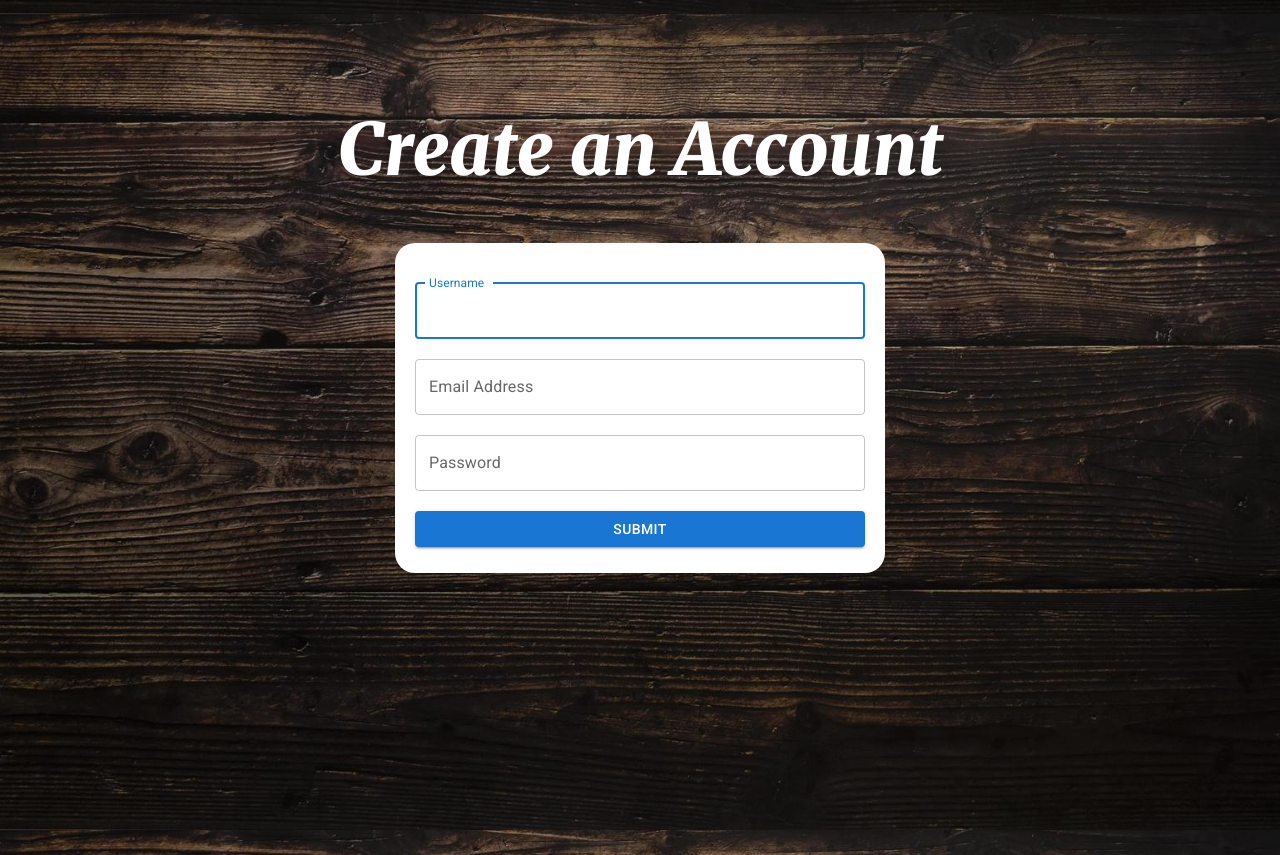
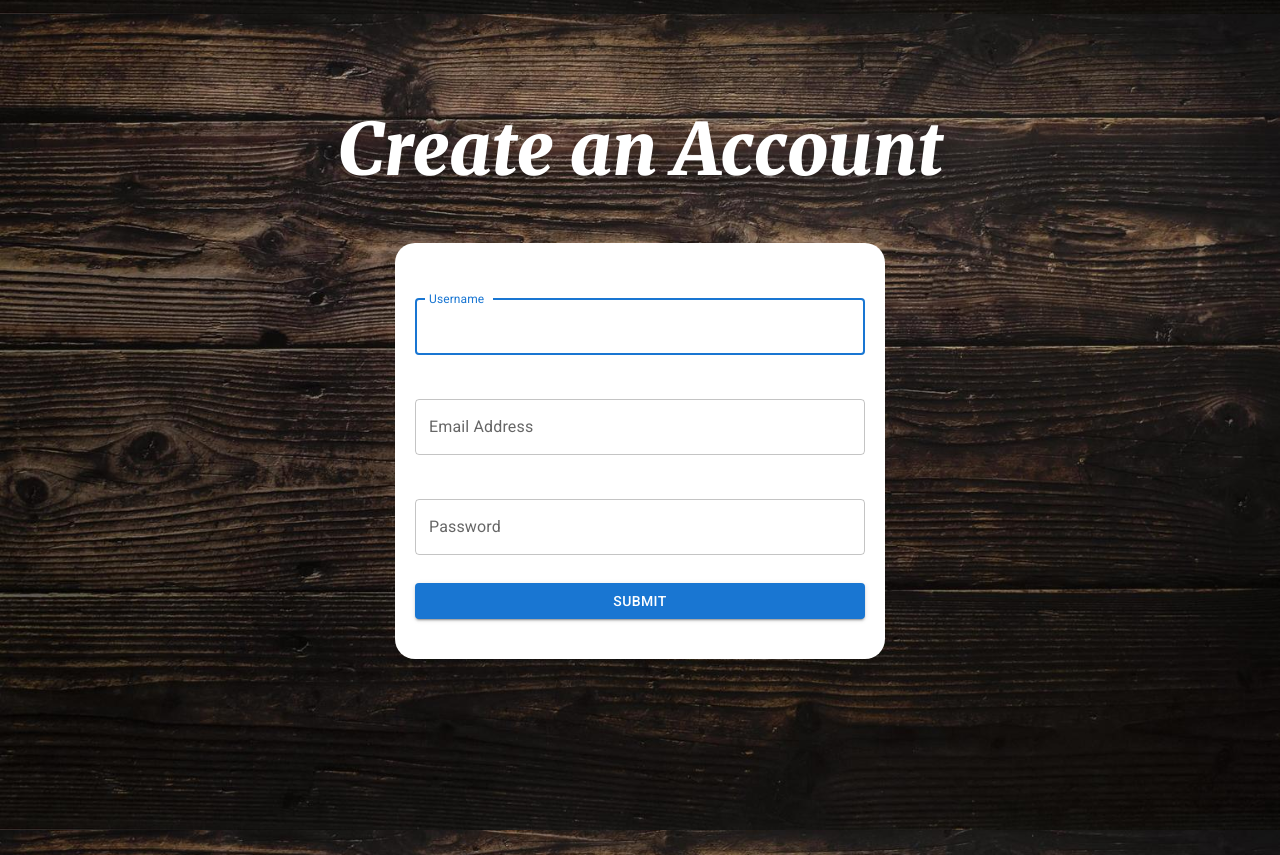
Before and after one commit to rlmorrison74/whiskeypedia, a React (Create React App) app in the folder client/: page /register in a window 1280 px wide. Shown: the part 802-1657 px from the top of the page. Built offline with nearby package versions, Linux system fonts and the light colour scheme.

Commit message:
error handling for sign up and sign in forms complete with helper text:

```diff
--- a/client/src/App.js
+++ b/client/src/App.js
@@ -18,6 +18,9 @@ import MainContainer from "./containers/MainContainer";
 function App() {
   const [currentUser, setCurrentUser] = useState(null);
   const history = useHistory();
+  const [userError, setUserError] = useState(false);
+  const [emailError, setEmailError] = useState(false);
+  const [passwordError, setPasswordError] = useState(false);
 
   useEffect(() => {
     const handleVerify = async () => {
@@ -29,14 +32,36 @@ function App() {
 
   const handleLogin = async (formData) => {
     const userData = await loginUser(formData);
-    setCurrentUser(userData);
-    history.push("/");
+    console.log(userData)
+    if (userData.username) {
+      setCurrentUser(userData);
+      history.push("/");
+    } else {
+      if (userData.data.status !== 200) {
+        setUserError(true);
+      }
+      if (userData.data.status !== 200) {
+        setPasswordError(true);
+      }
+    }
   };
 
   const handleRegister = async (formData) => {
     const userData = await registerUser(formData);
-    setCurrentUser(userData);
-    history.push("/");
+    if (userData.email) {
+      setCurrentUser(userData);
+      history.push("/");
+    } else {
+      if (userData.data.error.username) {
+        setUserError(true);
+      }
+      if (userData.data.error.email) {
+        setEmailError(true);
+      }
+      if (userData.data.error.password) {
+        setPasswordError(true);
+      }
+    }
   };
 
   const handleLogout = () => {
@@ -50,10 +75,24 @@ function App() {
       <Layout currentUser={currentUser} handleLogout={handleLogout}>
         <Switch>
           <Route path="/login">
-            <Login handleLogin={handleLogin} />
+            <Login
+              handleLogin={handleLogin}
+              userError={userError}
+              passwordError={passwordError}
+              setUserError={setUserError}
+              setPasswordError={setPasswordError}
+            />
           </Route>
           <Route path="/register">
-            <Register handleRegister={handleRegister} />
+            <Register
+              handleRegister={handleRegister}
+              userError={userError}
+              emailError={emailError}
+              passwordError={passwordError}
+              setUserError={setUserError}
+              setEmailError={setEmailError}
+              setPasswordError={setPasswordError}
+            />
           </Route>
           <Route path="/">
             <MainContainer currentUser={currentUser} />
--- a/client/src/screens/Login.jsx
+++ b/client/src/screens/Login.jsx
@@ -3,7 +3,13 @@ import { useState } from "react";
 import { Link } from "react-router-dom";
 import "../styles/Screens/login.css";
 
-export default function Login({ handleLogin }) {
+export default function Login({
+  handleLogin,
+  userError,
+  passwordError,
+  setUserError,
+  setPasswordError,
+}) {
   const [formData, setFormData] = useState({
     username: "",
     password: "",
@@ -11,6 +17,8 @@ export default function Login({ handleLogin }) {
   const { username, password } = formData;
 
   const handleChange = (e) => {
+    setUserError(false);
+    setPasswordError(false);
     const { name, value } = e.target;
     setFormData((prevState) => ({
       ...prevState,
@@ -35,6 +43,8 @@ export default function Login({ handleLogin }) {
           label="Username"
           value={username}
           name="username"
+          margin="normal"
+          error={userError || passwordError}
           onChange={handleChange}
         />
         <TextField
@@ -42,13 +52,22 @@ export default function Login({ handleLogin }) {
           type="password"
           label="Password"
           value={password}
+          margin="normal"
           name="password"
           onChange={handleChange}
+          error={userError || passwordError}
+          helperText={
+            userError || passwordError ? "Invalid username or password" : null
+          }
         />
         <Button type="submit" children="Submit" variant="contained" />
         <p>
           {" "}
-          Don't have an account? Create one <Link className="registerlink" to="/register">here</Link>.
+          Don't have an account? Create one{" "}
+          <Link className="registerlink" to="/register">
+            here
+          </Link>
+          .
         </p>
       </form>
     </div>
--- a/client/src/screens/Register.jsx
+++ b/client/src/screens/Register.jsx
@@ -2,7 +2,15 @@ import { useState } from "react";
 import { TextField, Button } from "@mui/material";
 import "../styles/Screens/register.css";
 
-export default function Register({ handleRegister }) {
+export default function Register({
+  handleRegister,
+  userError,
+  passwordError,
+  emailError,
+  setUserError,
+  setPasswordError,
+  setEmailError,
+}) {
   const [formData, setFormData] = useState({
     username: "",
     email: "",
@@ -12,6 +20,9 @@ export default function Register({ handleRegister }) {
   const { username, email, password } = formData;
 
   const handleChange = (e) => {
+    setUserError(false);
+    setEmailError(false)
+    setPasswordError(false);
     const { name, value } = e.target;
     setFormData((prevState) => ({
       ...prevState,
@@ -37,6 +48,9 @@ export default function Register({ handleRegister }) {
           value={username}
           name="username"
           onChange={handleChange}
+          error={userError}
+          margin="normal"
+          helperText={userError && "Please enter a valid username"}
         />
         <br />
         <TextField
@@ -44,17 +58,25 @@ export default function Register({ handleRegister }) {
           type="text"
           label="Email Address"
           value={email}
+          margin="normal"
           name="email"
+          error={emailError}
           onChange={handleChange}
+          helperText={emailError && "Please enter a valid email"}
         />
         <br />
         <TextField
           id="password"
           type="password"
           label="Password"
+          margin="normal"
           value={password}
           name="password"
+          error={passwordError}
           onChange={handleChange}
+          helperText={
+            passwordError && "Password is too short(minimum 6 characters)"
+          }
         />
         <br />
         <Button type="submit" children="Submit" variant="contained" />
--- a/client/src/services/auth.js
+++ b/client/src/services/auth.js
@@ -1,17 +1,26 @@
 import api from "./api-config";
 
 export const loginUser = async (loginData) => {
+  try {
     const res = await api.post("/auth/login", { authentication: loginData });
+    console.log(res)
     localStorage.setItem("authToken", res.data.token);
     api.defaults.headers.common.authorization = `Bearer ${res.data.token}`;
     return res.data.user;
+  } catch (error) {
+    return error.response;
+  }
 };
 
 export const registerUser = async (registerData) => {
+  try {
     const res = await api.post("/users", { user: registerData });
     localStorage.setItem("authToken", res.data.token);
     api.defaults.headers.common.authorization = `Bearer ${res.data.token}`;
     return res.data.user;
+  } catch (error) {
+    return error.response;
+  }
 };
 
 export const verifyUser = async () => {
--- a/client/src/styles/Screens/login.css
+++ b/client/src/styles/Screens/login.css
@@ -13,8 +13,7 @@
   border-radius: 20px;
   display: flex;
   flex-direction: column;
-  justify-content: space-evenly;
-  height: 250px;
+  height: fit-content;
   max-width: 450px;
 }
 
--- a/client/src/styles/Screens/register.css
+++ b/client/src/styles/Screens/register.css
@@ -13,7 +13,7 @@
   border-radius: 20px;
   display: flex;
   flex-direction: column;
-  justify-content: space-evenly;
-  height: 250px;
+  /* justify-content: space-evenly; */
+  height: fit-content;
   max-width: 450px;
 }
```
Also changed, not shown: 2 other files (tests, documents, lock files or other folders). Lines whose indentation alone changed are shown as unchanged.
